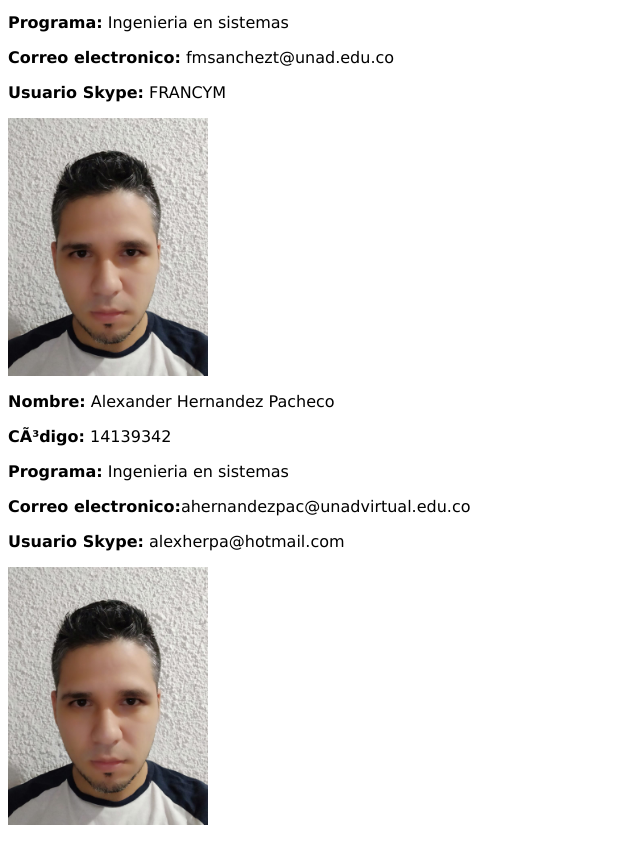
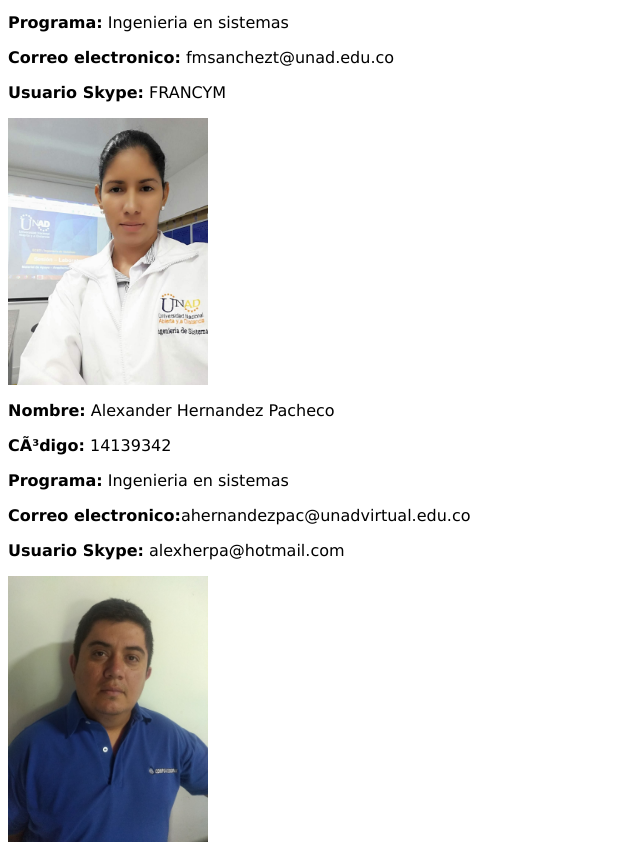
Before and after one commit to Hectorpio/Pagina_OVI, a plain HTML site: page paginas/Autores.html in a window 1280 px wide. Shown: the part 872-1722 px from the top of the page, without its empty margins (0-640 px from the left). Drawn offline with Linux system fonts and the light colour scheme.

Commit message:
Cuarto cambio

```diff
--- a/paginas/Autores.html
+++ b/paginas/Autores.html
@@ -56,7 +56,7 @@
                 <p><b>Programa:</b>  Ingenieria en sistemas</p>
                 <P><b>Correo electronico:</b> fmsanchezt@unad.edu.co</P>
                 <p><b>Usuario Skype:</b>  FRANCYM</p>
-                <a href=""><img class="hector" src="../Image/hector.jfif" alt=""></a
+                <a href=""><img class="hector" src="../Image/francy.jfif" alt=""></a
                 </hgroup>
 
                 <hgroup>
@@ -66,7 +66,7 @@
                 <p><b>Programa:</b>  Ingenieria en sistemas</p>
                  <P><b>Correo electronico:</b>ahernandezpac@unadvirtual.edu.co</P>
                 <p><b>Usuario Skype:</b>  alexherpa@hotmail.com</p>
-                <a href=""><img class="hector" src="../Image/hector.jfif" alt=""></a
+                <a href=""><img class="hector" src="../Image/ALEX.jfif" alt=""></a
                 </hgroup>
 
             </div>
```
Also changed, not shown: Image/ALEX.jfif (added), Image/francy.jfif (added).
